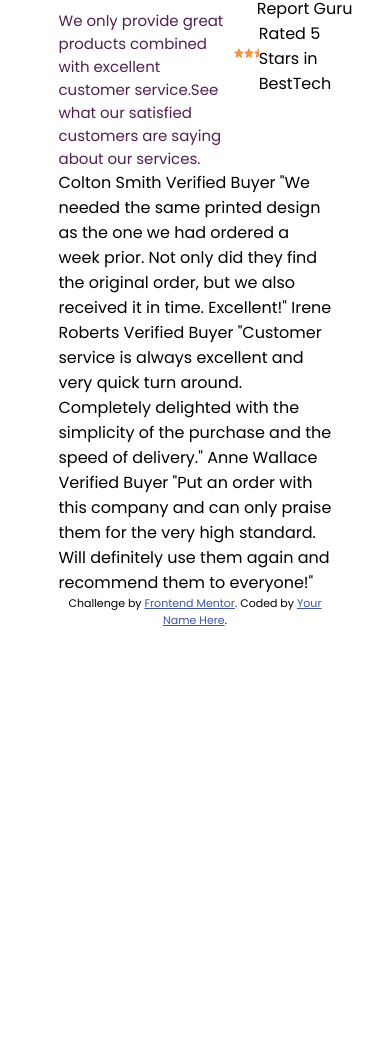
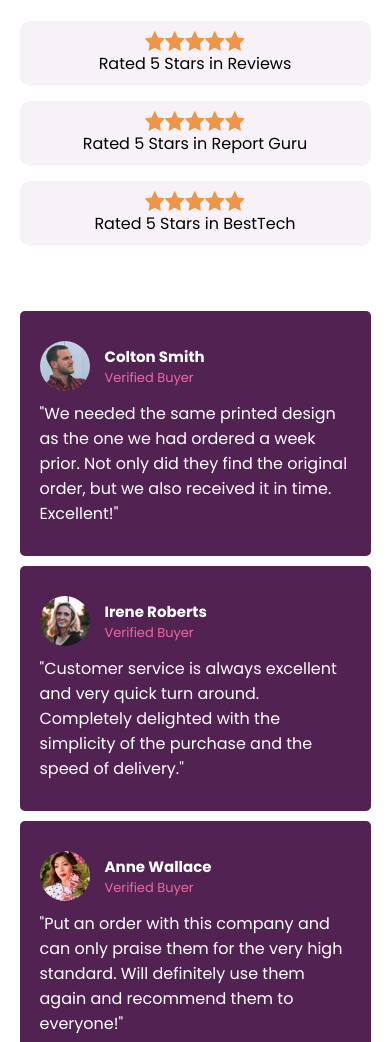
Before and after one commit to Ayomide00712/social-proof-section-master, a plain HTML site: page index.html in a window 390 px wide. Shown: the part 223-1265 px from the top of the page. Before the commit the page ends 852 px from the top, so only its background shows below. Drawn offline with Linux system fonts and the light colour scheme; a web font is replaced by a local one.

Commit message:
modified the styling

```diff
--- a/index.html
+++ b/index.html
@@ -30,24 +30,70 @@
         </div>
         <div class="right">
           <p><span class="star"></span>Rated 5 Stars in Reviews</p>
-          <p><span class="star"></span> Rated 5 Stars in Report Guru</p>
-          <p><span class="star"></span> Rated 5 Stars in BestTech</p>
+          <p class="second">
+            <span class="star"></span> Rated 5 Stars in Report Guru
+          </p>
+          <p class="third">
+            <span class="star"></span> Rated 5 Stars in BestTech
+          </p>
         </div>
       </div>
-      Colton Smith Verified Buyer "We needed the same printed design as the one
-      we had ordered a week prior. Not only did they find the original order,
-      but we also received it in time. Excellent!" Irene Roberts Verified Buyer
-      "Customer service is always excellent and very quick turn around.
-      Completely delighted with the simplicity of the purchase and the speed of
-      delivery." Anne Wallace Verified Buyer "Put an order with this company and
-      can only praise them for the very high standard. Will definitely use them
-      again and recommend them to everyone!"
+      <div class="box">
+        <div class="box-content">
+          <div class="id">
+            <div class="image-container">
+            <img src="images/image-colton.jpg" alt="" />
+          </div>
+            <div class="user">
+              <h2>Colton Smith</h2>
+              <p>Verified Buyer</p>
+            </div>
+          </div>
+          <p class="comment">
+            "We needed the same printed design as the one we had ordered a week
+            prior. Not only did they find the original order, but we also
+            received it in time. Excellent!"
+          </p>
+        </div>
+        <div class="box-content second-box">
+          <div class="id">
+            <div class="image-container">
+            <img src="images/image-irene.jpg" alt="" />
+          </div>
+            <div class="user">
+              <h2>Irene Roberts</h2>
+              <p>Verified Buyer</p>
+            </div>
+          </div>
+          <p class="comment">
+            "Customer service is always excellent and very quick turn around.
+            Completely delighted with the simplicity of the purchase and the
+            speed of delivery."
+          </p>
+        </div>
+        <div class="box-content third-box">
+          <div class="id">
+            <div class="image-container">
+            <img src="images/image-anne.jpg" alt="" />
+          </div>
+            <div class="user">
+              <h2>Anne Wallace</h2>
+              <p>Verified Buyer</p>
+            </div>
+          </div>
+          <p class="comment">
+            "Put an order with this company and can only praise them for the
+            very high standard. Will definitely use them again and recommend
+            them to everyone!"
+          </p>
+        </div>
+      </div>
 
       <div class="attribution">
         Challenge by
         <a href="https://www.frontendmentor.io?ref=challenge" target="_blank"
           >Frontend Mentor</a
-        >. Coded by <a href="#">Your Name Here</a>.
+        >. Coded by <a href="#">Ayomide</a>.
       </div>
     </main>
   </body>
--- a/style.css
+++ b/style.css
@@ -7,7 +7,7 @@
 }
 body {
   width: 100%;
-  font-family: "Poppins", sans-serif
+  font-family: "Poppins", sans-serif;
 }
 main {
   width: 70%;
@@ -23,40 +23,143 @@ main {
   align-items: center;
   justify-content: space-between;
 }
-.left, .right {
+.left,
+.right {
   flex: 1;
 }
-.left h1{
+.left h1 {
   font-size: 35px;
   max-width: 300px;
-    color: hsl(300, 43%, 22%) ;
+  color: hsl(300, 43%, 22%);
   line-height: 1.1;
   font-weight: 800;
   margin-bottom: 20px;
 }
-.left p{
+.left p {
   font-size: 15px;
-    color: hsl(300, 43%, 22%) ;
+  color: hsl(300, 43%, 22%);
   font-weight: 400;
   max-width: 400px;
 }
+
 .right p {
+  background: hsl(300, 24%, 96%);
+  display: inline-block;
+  margin-bottom: 15px;
+  padding: 15px 30px;
+  border-radius: 10px;
+}
+.star {
+  display: inline-block;
+  width: 100px;
+  height: 20px;
+  background-image: url("images/icon-star.svg");
+  background-repeat: repeat-x;
+  background-size: 20px 20px;
+  margin-right: 10px;
+}
+.second {
+  margin-left: 30px;
+}
+.third {
+  margin-left: 65px;
+}
+
+.box {
+  display: flex;
+  align-items: center;
+  gap: 15px;
+  margin-top: 50px;
+}
+.box-content {
+  background-color: hsla(300, 42.9%, 22%, 0.99);
+  padding: 40px 30px;
+  border-radius: 10px;
+}
+.id {
   display: flex;
   align-items: center;
 }
-.star {
-  display: inline-block;
+.image-container {
   width: 50px;
-  height: 20px;
-  background-image: url("images/icon-star.svg");
-  background-repeat: repeat-x;
-  background-size: 10px 10px;
+  height: 50px;
+  margin-right: 15px;
+}
+.image-container img {
+  width: 100%;
+  border-radius: 50%;
+}
+.user h2 {
+  color: #fff;
+  font-size: 15px;
+}
+.user p {
+  color: hsl(333, 80%, 67%);
+  font-size: 13px;
+}
+.comment {
+  margin-top: 10px;
+  color: #fff;
+}
+.second-box {
+  margin-top: 30px;
+}
+.third-box {
+  margin-top: 60px;
 }
 
 .attribution {
-  font-size: 11px;
+  font-size: 15px;
+  text-align: center;
+  margin-top: 10px;
+}
+.attribution a {
+  /* color: hsl(228, 45%, 44%); */
+color: aqua;
+}
+
+@media (max-width: 600px) {
+  main {
+    width: 90%;
+  }
+  .container {
+    flex-direction: column;
+  }
+  .left {
     text-align: center;
   }
-.attribution a {
-  color: hsl(228, 45%, 44%);
+  .left h1 {
+    margin: auto;
+    font-size: 25px;
+    max-width: 200px;
+  margin-bottom: 20px;
+
   }
+  .right {
+    margin-top: 30px;
+  }
+  .right p {
+    padding: 10px 20px;
+    width: 100%;
+    text-align: center;
+  }
+  .right p span {
+    display: block;
+    margin: auto;
+  }
+  .second,
+  .third {
+    margin-left: 0;
+  }
+  .box{
+    flex-direction: column;
+    gap: 10px;
+  }
+  .box-content{
+    padding: 30px 20px;
+    border-radius: 5px;
+  }
+  .second-box, .third-box{
+    margin-top: 0;
+  }
+}
```
Also changed, not shown: images/screencapture-127-0-0-1-5500-index-html-2025-04-03-13_01_40.png (added), 2 other files. Lines whose indentation alone changed are shown as unchanged.
